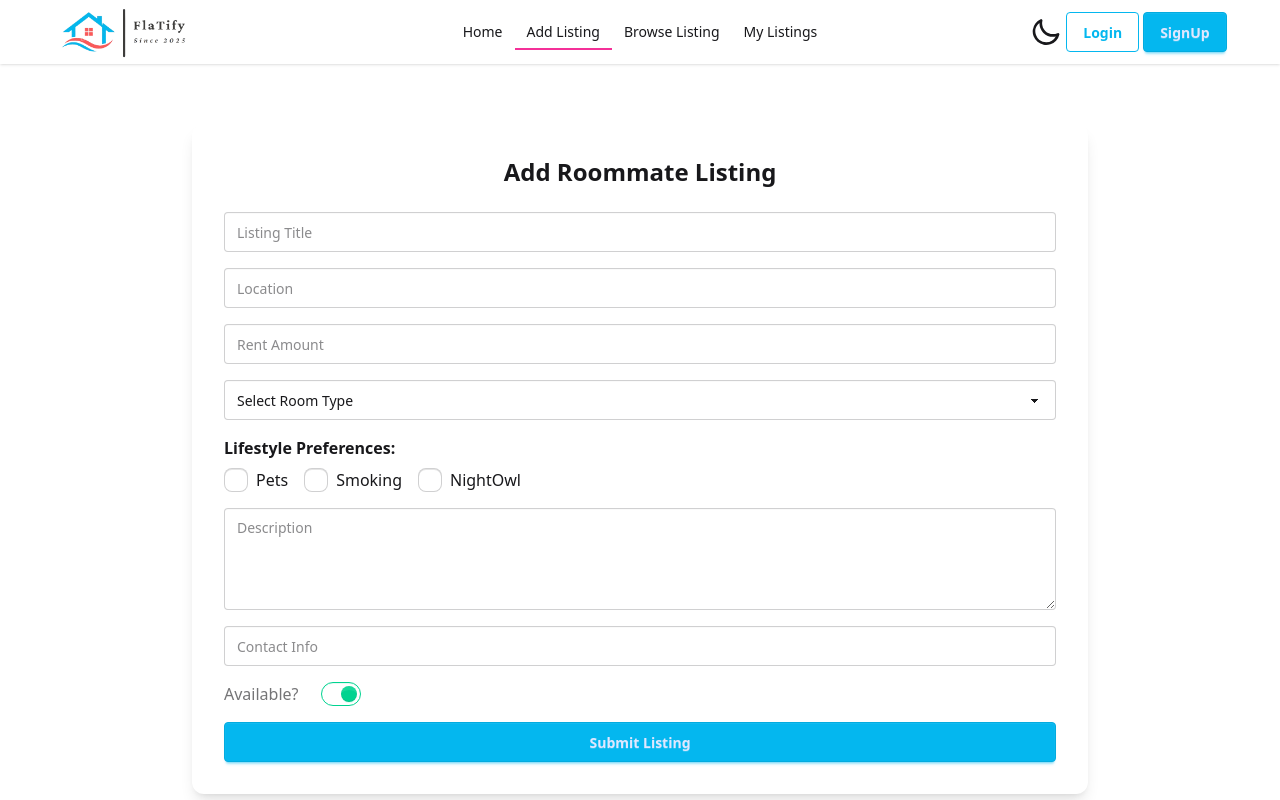
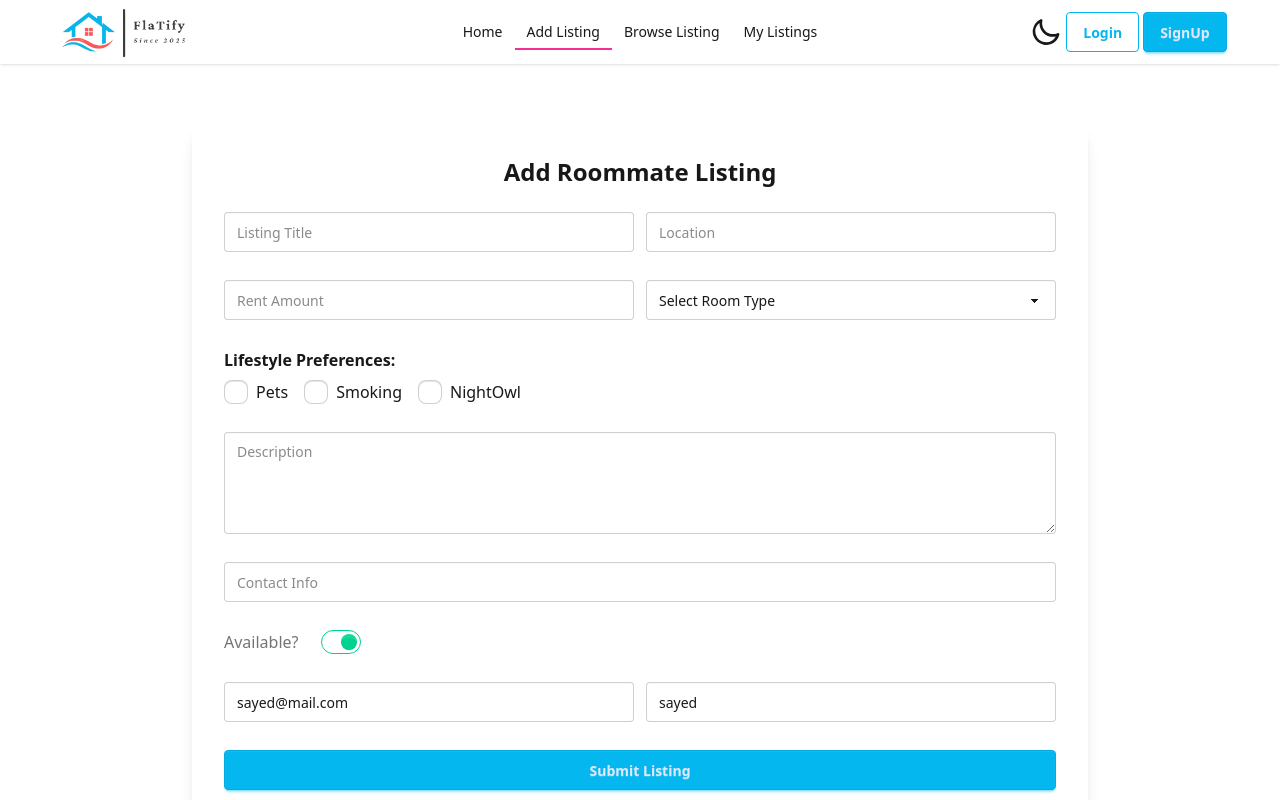
Before and after one commit to SayedSheikh/Flatify-client, a React (Vite) app: page /AddListing in a window 1280 px wide. Shown: the top 800 px of the page. Built offline with nearby package versions, Linux system fonts and the light colour scheme.

Commit message:
add listing added

```diff
--- a/src/Pages/AddToFindListing.jsx
+++ b/src/Pages/AddToFindListing.jsx
@@ -47,7 +47,9 @@ const AddToFindListing = () => {
       <h2 className="text-2xl font-bold mb-6 text-center">
         Add Roommate Listing
       </h2>
-      <form onSubmit={handleSubmit} className="space-y-4">
+      <form
+        onSubmit={handleSubmit}
+        className="space-y-4 grid grid-cols-1 md:grid-cols-2 gap-3">
         <input
           type="text"
           name="title"
@@ -91,7 +93,7 @@ const AddToFindListing = () => {
           <option value="Shared">Shared</option>
         </select>
 
-        <div>
+        <div className="md:col-span-2">
           <label className="block font-semibold mb-2">
             Lifestyle Preferences:
           </label>
@@ -118,7 +120,7 @@ const AddToFindListing = () => {
           placeholder="Description"
           value={formData.description}
           onChange={handleChange}
-          className="textarea textarea-bordered w-full"
+          className="textarea textarea-bordered w-full md:col-span-2"
           rows={4}
           required
         />
@@ -129,11 +131,11 @@ const AddToFindListing = () => {
           placeholder="Contact Info"
           value={formData.contact}
           onChange={handleChange}
-          className="input input-bordered w-full"
+          className="input input-bordered w-full md:col-span-2"
           required
         />
 
-        <div className="form-control">
+        <div className="form-control md:col-span-2">
           <label className="label cursor-pointer">
             <span className="label-text">Available?</span>
             <input
@@ -150,7 +152,24 @@ const AddToFindListing = () => {
           </label>
         </div>
 
-        <button type="submit" className="btn btn-primary w-full">
+        <input
+          type="text"
+          name="rent"
+          placeholder="Rent Amount"
+          value={"sayed@mail.com"}
+          className="input input-bordered w-full"
+          readOnly
+        />
+        <input
+          type="text"
+          name="rent"
+          placeholder="Rent Amount"
+          value={"sayed"}
+          className="input input-bordered w-full"
+          readOnly
+        />
+
+        <button type="submit" className="btn btn-primary w-full md:col-span-2">
           Submit Listing
         </button>
       </form>
```
